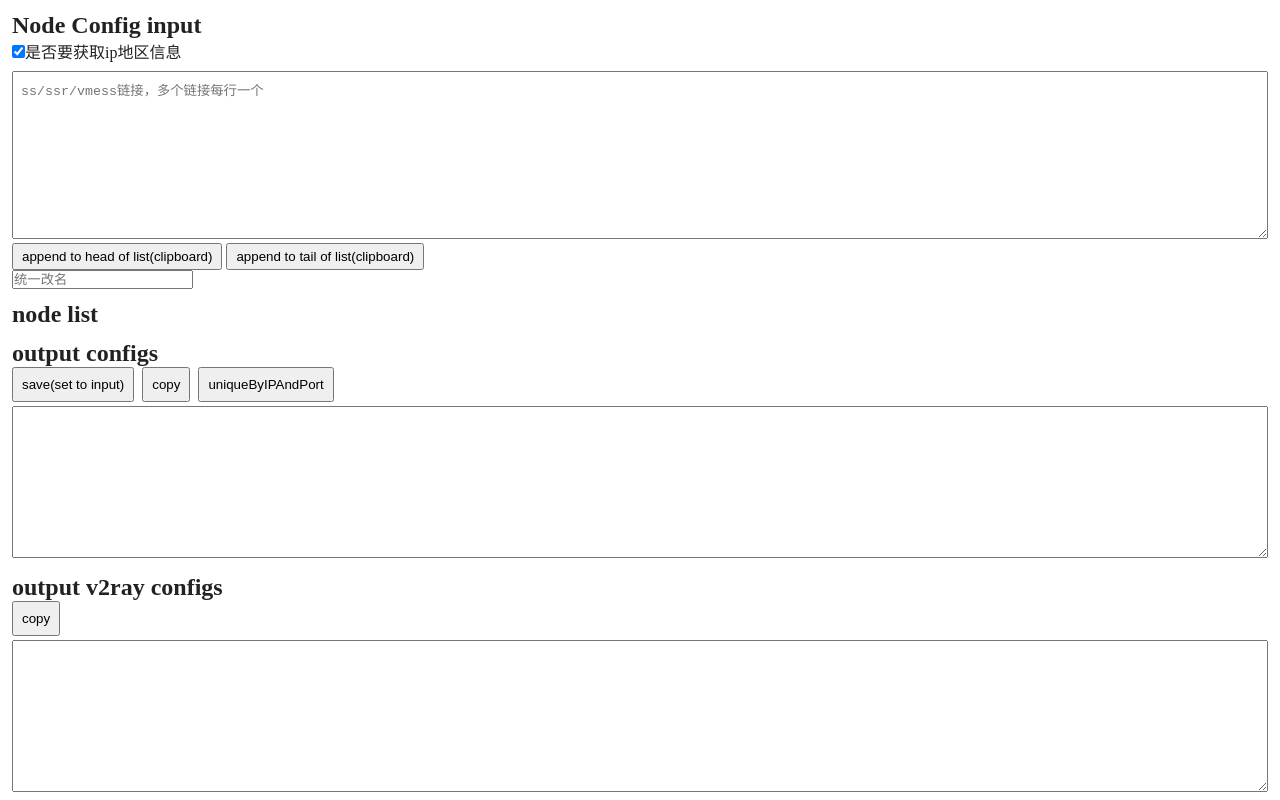
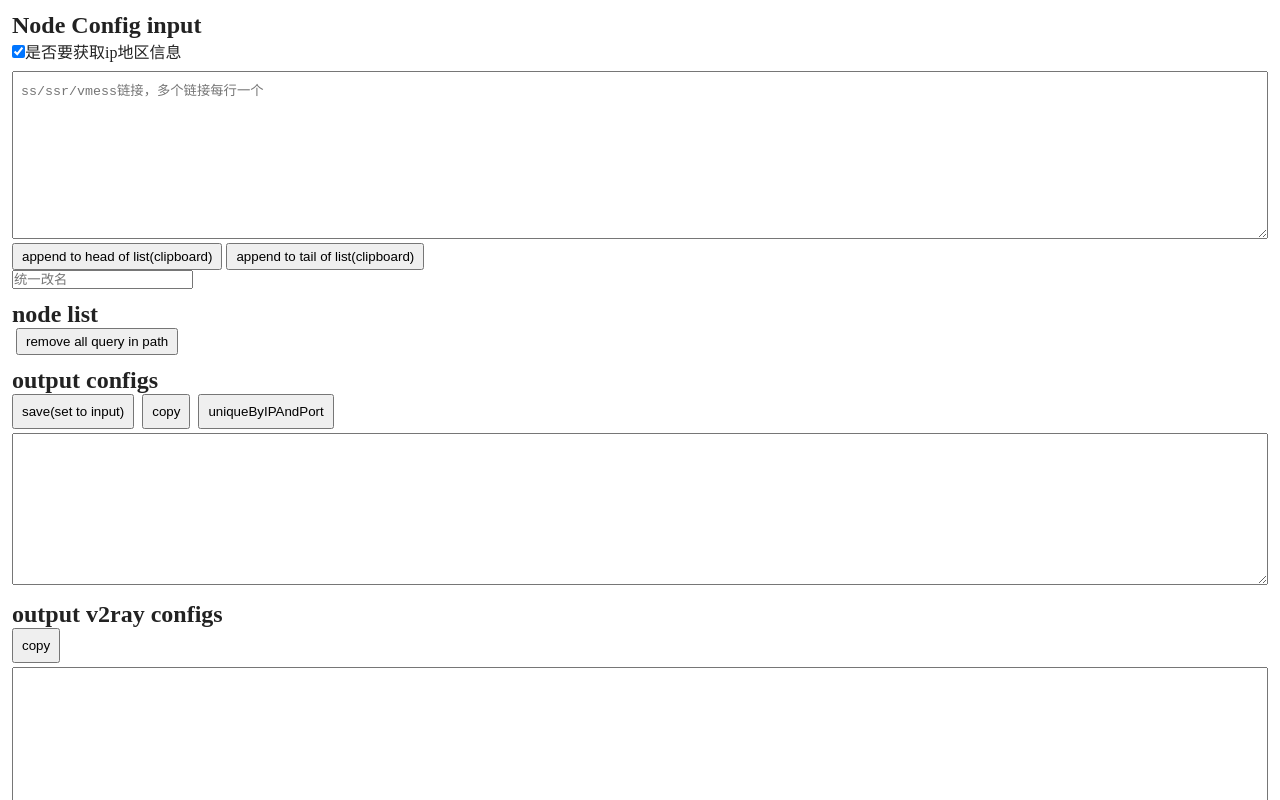
Before and after one commit to zqcccc/misc, a Next.js app: page /vmess in a window 1280 px wide. Shown: the top 800 px of the page. Built offline with nearby package versions, Linux system fonts and the light colour scheme.

Commit message:
Update package.json and add button to remove query in path

```diff
--- a/app/vmess/page.tsx
+++ b/app/vmess/page.tsx
@@ -253,6 +253,19 @@ export default function NodeConfig() {
         />
         <div className='mt-3'>
           <h2>node list</h2>
+          <button
+            className='py-1 px-2 ml-1'
+            onClick={() => {
+              setState({
+                nodeList: state.nodeList.map(([p, i]) => {
+                  i.path = i.path?.split('?')[0]
+                  return [p, i]
+                }),
+              })
+            }}
+          >
+            remove all query in path
+          </button>
           <div className='flex w-full flex-wrap'>
             {state.nodeList.map(([_, item], index) => {
               return (
--- a/package.json
+++ b/package.json
@@ -27,7 +27,7 @@
     "eslint-config-next": "13.2.4",
     "gray-matter": "^4.0.3",
     "js-base64": "^3.7.5",
-    "next": "^13.5.2",
+    "next": "^14",
     "next-mdx-remote": "^4.4.1",
     "node-ipinfo": "^3.4.2",
     "react": "18.2.0",
```
Also changed, not shown: 1 other file (tests, documents, lock files or other folders).
